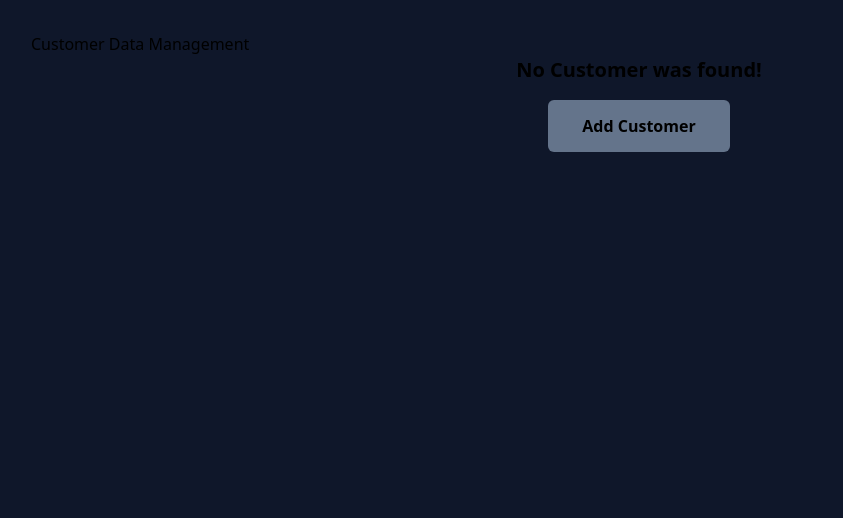
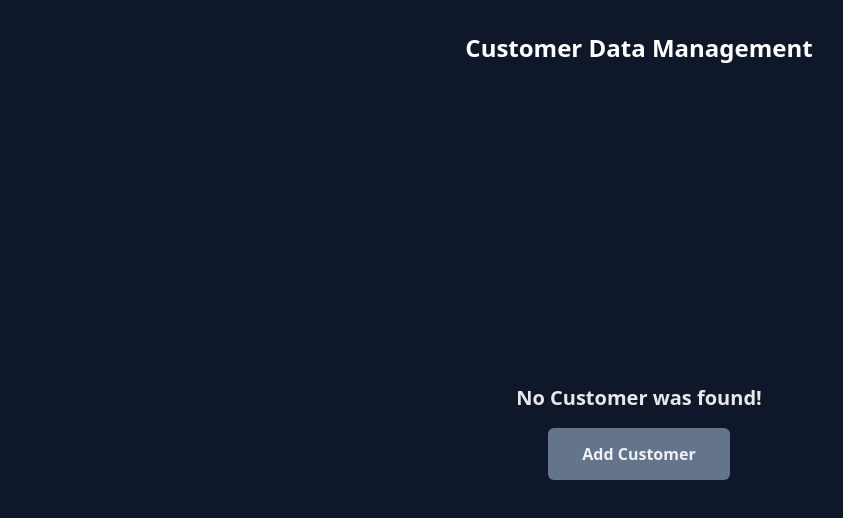
Before and after one commit to AnmolSinghSodlan/Internship-Project, a Next.js app: page / in a window 1280 px wide. Shown: the top 518 px of the page, without its empty margins (1-844 px from the left). Built offline with nearby package versions, Linux system fonts and the light colour scheme.

Commit message:
Update globals.css

```diff
--- a/app/globals.css
+++ b/app/globals.css
@@ -1,6 +1,14 @@
 @tailwind base;
 @tailwind components;
 @tailwind utilities;
+
+section {
+  @apply h-full w-full text-white/90;
+}
+
+h1 {
+  @apply text-center text-white font-semibold text-2xl;
+}
 
 a,
 button {
```
